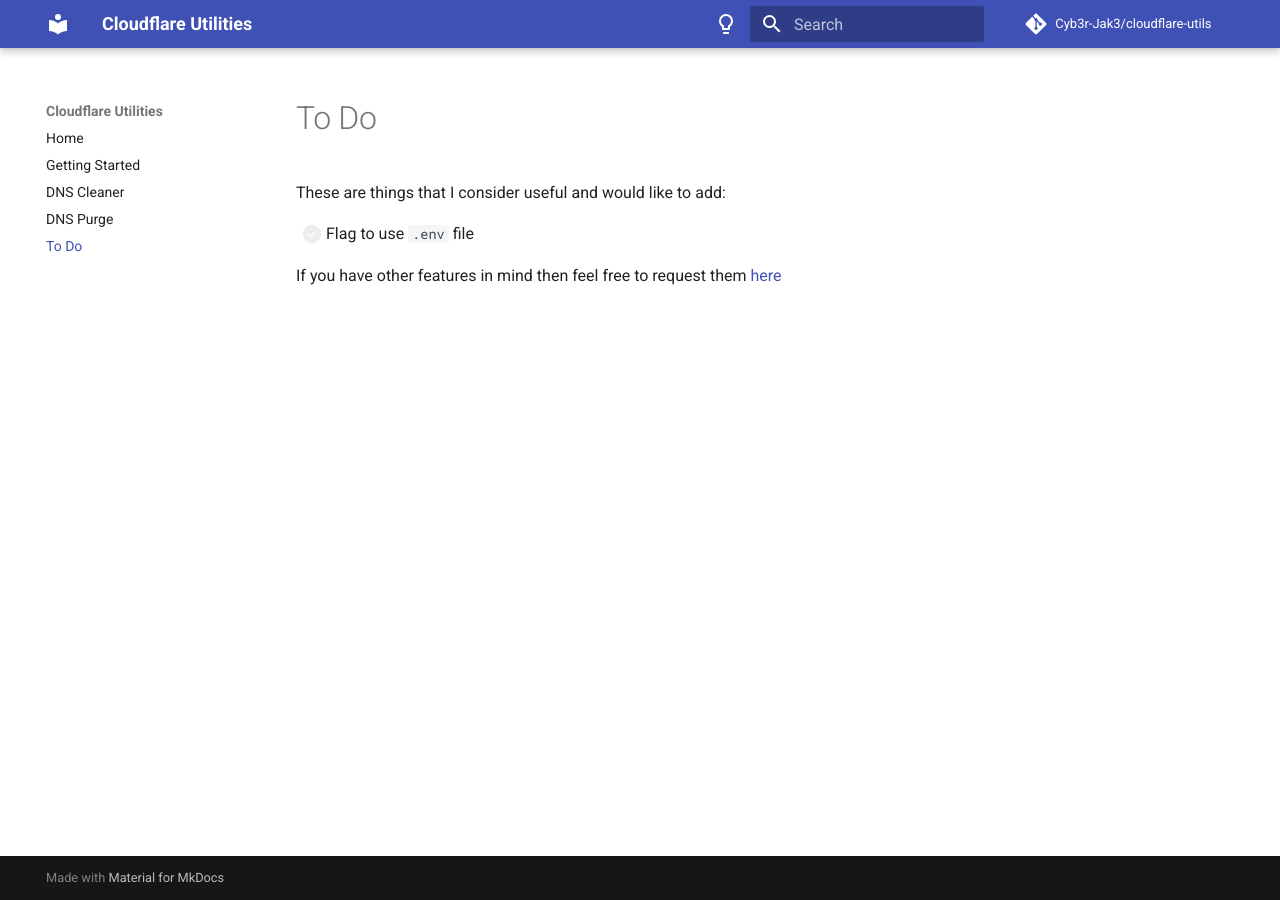
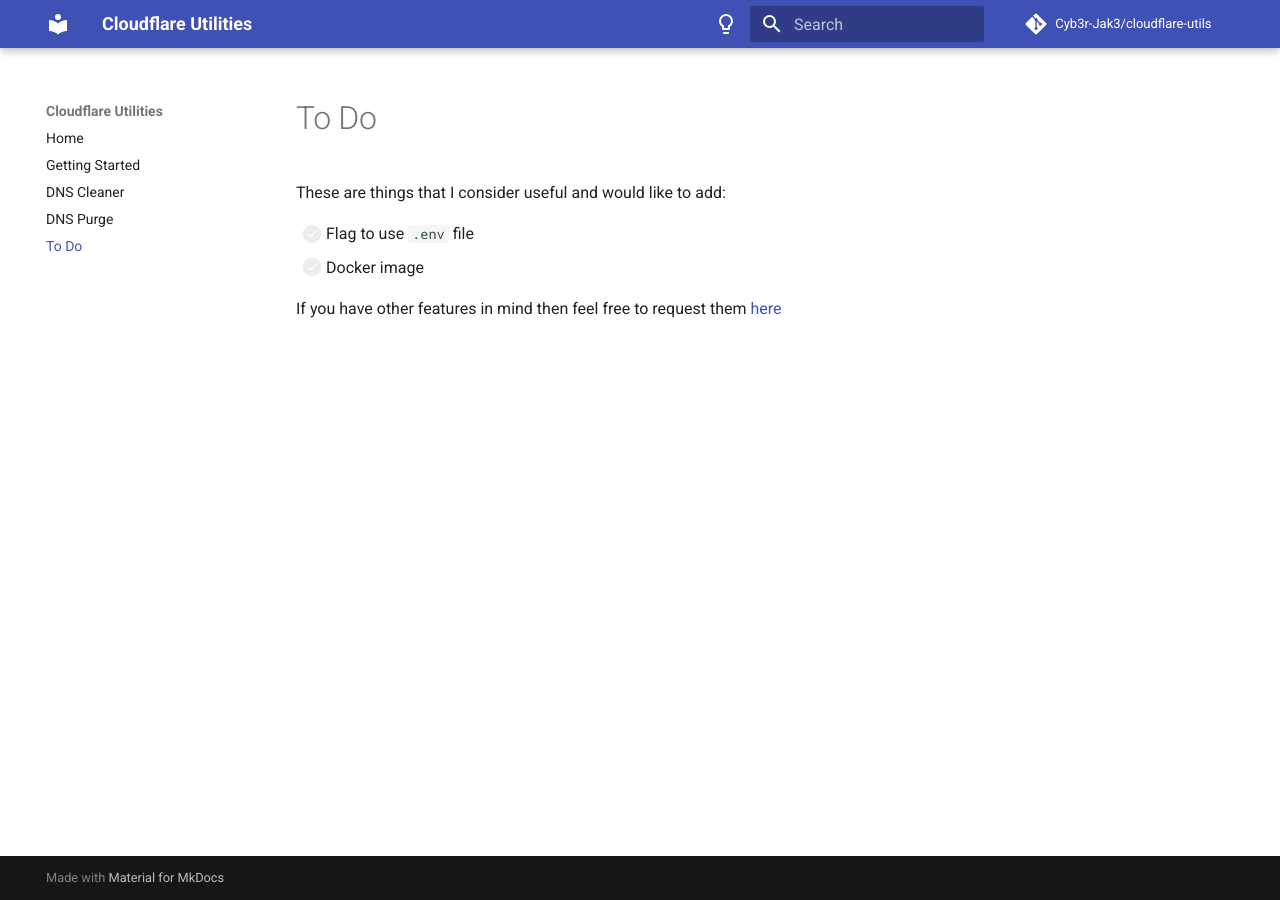
Before and after one commit to Cyb3r-Jak3/cloudflare-utils, an MkDocs documentation site: the page built from documentation/docs/features.md, in a window 1280 px wide. Built offline with MkDocs 1.6.1 and Material for MkDocs 9.7.7, drawn with Linux system fonts in a browser that asks for light colours; comment, search, counter and statistics services are not loaded.

Commit message:
Don't use docker images yet

```diff
--- a/documentation/docs/features.md
+++ b/documentation/docs/features.md
@@ -3,5 +3,6 @@
 These are things that I consider useful and would like to add:
 
 - [ ] Flag to use `.env` file
+- [ ] Docker image
 
 If you have other features in mind then feel free to request them [here](https://github.com/Cyb3r-Jak3/cloudflare-utils/issues/new)
--- a/documentation/requirements.txt
+++ b/documentation/requirements.txt
@@ -1,2 +1,2 @@
-mkdocs~=1.3.0
-mkdocs-material~=8.3.0
+mkdocs~=1.4.2
+mkdocs-material~=9.1.5
```
Also changed, not shown: 2 other files.
